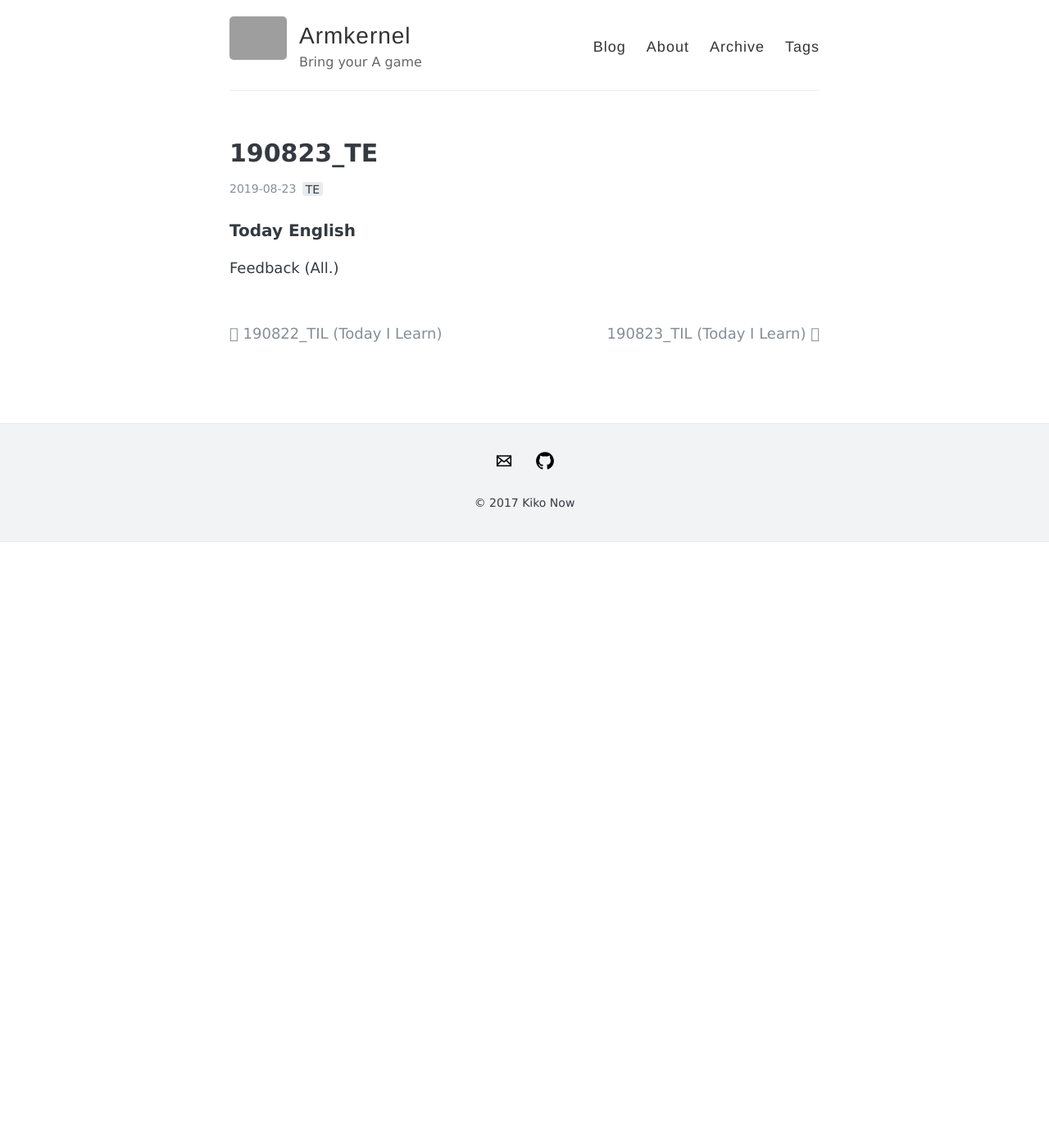
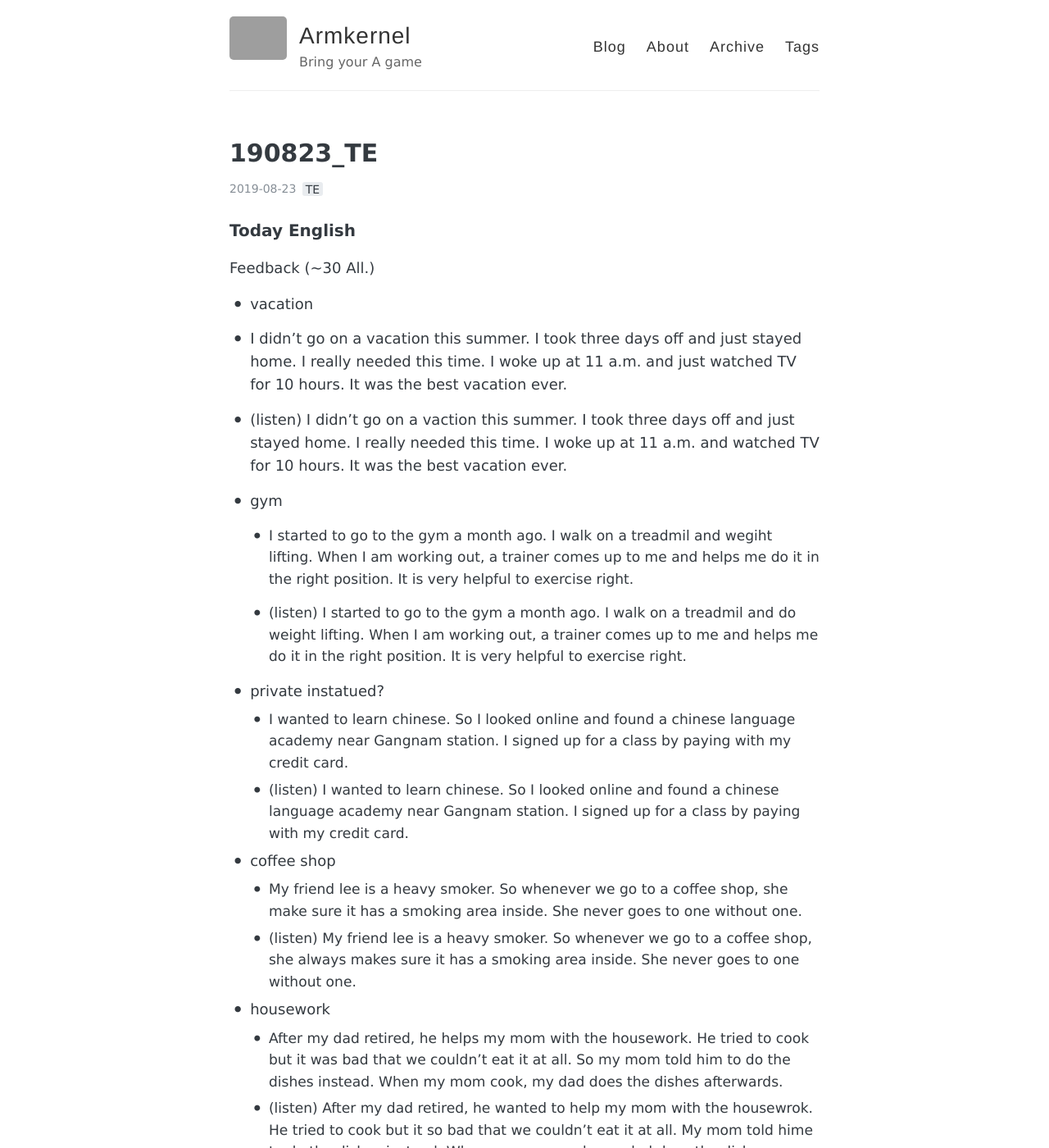
Before and after one commit to armkernel/armkernel.github.io, a Jekyll site: the page built from _posts/2019-08-23-TE_190823.md, in a window 1280 px wide and 1400 px high. Shown: the whole window at 82% size. Built offline with Jekyll 4.4.1, drawn with Linux system fonts in a browser that asks for light colours; some of the changed text lies outside the part shown; grey boxes are pictures that could not be loaded.

Commit message:
TE_feedback

```diff
--- a/_posts/2019-08-23-TE_190823.md
+++ b/_posts/2019-08-23-TE_190823.md
@@ -5,4 +5,31 @@ tags : [TE]
 comments: true
 ---
 ### Today English
-Feedback (All.)
+Feedback (~30 All.)
+
+- vacation
+ - I didn't go on a vacation this summer. I took three days off and just stayed home. I really needed this time. I woke up at 11 a.m. and just watched TV for 10 hours. It was the best vacation ever.
+
+  - (listen) I didn't go on a vaction this summer. I took three days off and just stayed home. I really needed this time. I woke up at 11 a.m. and watched TV for 10 hours. It was the best vacation ever.
+
+- gym
+  - I started to go to the gym a month ago. I walk on a treadmil and wegiht lifting. When I am working out, a trainer comes up to me and helps me do it in the right position. It is very helpful to exercise right.
+
+  - (listen) I started to go to the gym a month ago. I walk on a treadmil and do weight lifting. When I am working out, a trainer comes up to me and helps me do it in the right position. It is very helpful to exercise right.
+
+- private instatued?
+  - I wanted to learn chinese. So I looked online and found a chinese language academy near Gangnam station. I signed up for a class by paying with my credit card.
+  - (listen) I wanted to learn chinese. So I looked online and found a chinese language academy near Gangnam station. I signed up for a class by paying with my credit card.
+
+- coffee shop
+  - My friend lee is a heavy smoker. So whenever we go to a coffee shop, she make sure it has a smoking area inside. She never goes to one without one.
+  - (listen) My friend lee is a heavy smoker. So whenever we go to a coffee shop, she always makes sure it has a smoking area inside. She never goes to one without one.
+
+- housework
+  - After my dad retired, he helps my mom with the housework. He tried to cook but it was bad that we couldn't eat it at all. So my mom told him to do the dishes instead. When my mom cook, my dad does the dishes afterwards.
+  - (listen) After my dad retired, he wanted to help my mom with the housewrok. He tried to cook but it so bad that we couldn't eat it at all. My mom told hime to do the dishes instead. When my mom cook, my dad does the dishes afterwards.
+
+- Gas station
+  - The gas price keeps on rising. So I always check the gas price per liter and look for the lowest one. Yesterday, However, the low gas signal comes up and went to the gas satation nearest one.
+
+  - (listen) The gas price keeps on rising. So I always check the gas price liter and look for the lowest one in my town. Yesterday, However, the low gas signal came up and just went to the nearest gas station.
```
